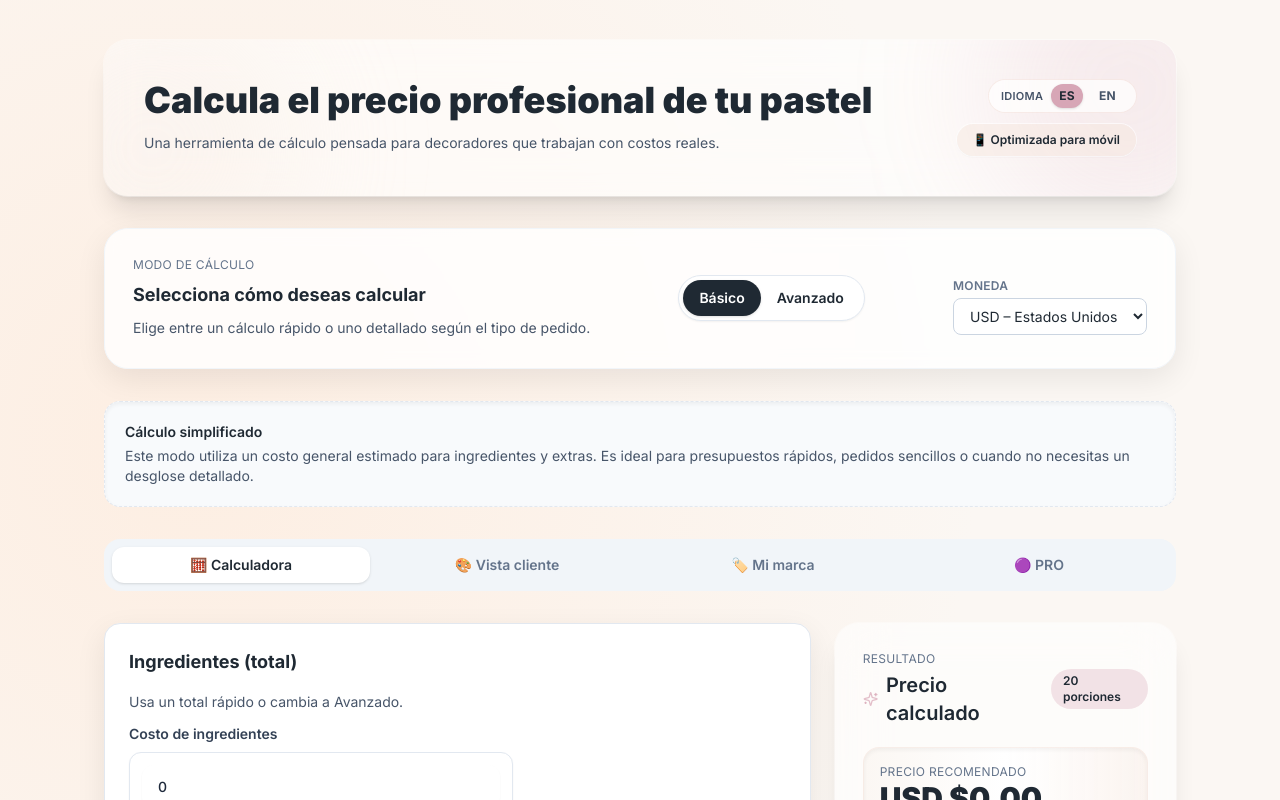
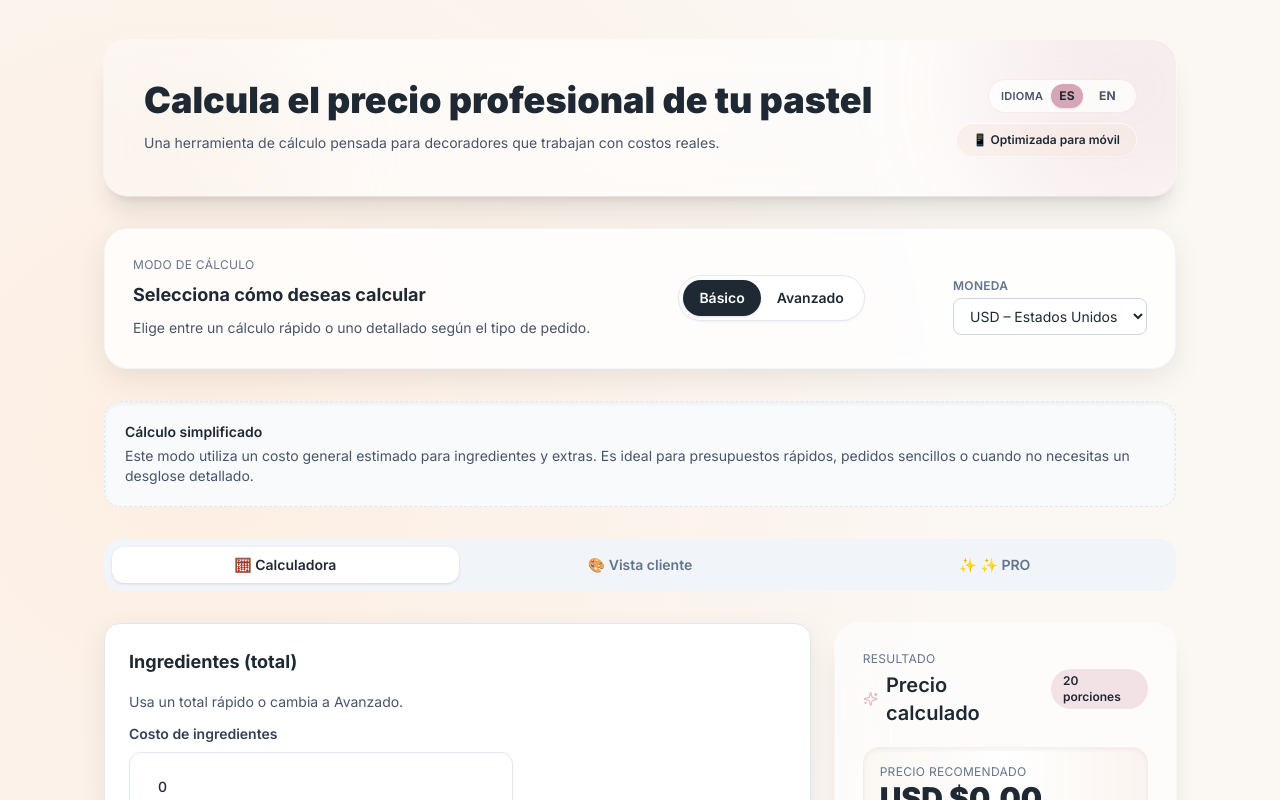
Before and after one commit to vcrs86/cake-pricing-app, a Next.js app: page / in a window 1280 px wide. Shown: the top 800 px of the page. Built offline with nearby package versions, Linux system fonts and the light colour scheme.

Commit message:
Brand Tab deleted

```diff
--- a/src/app/page.tsx
+++ b/src/app/page.tsx
@@ -241,7 +241,7 @@ export default function HomePage() {
   );
 
   const [activeTab, setActiveTab] = useState<
-    "calculator" | "client" | "brand" | "pro"
+    "calculator" | "client" | "pro"
   >("calculator");
 
   const [businessName, setBusinessName] = useState("");
@@ -1031,17 +1031,6 @@ export default function HomePage() {
         </button>
 
         <button
-          onClick={() => setActiveTab("brand")}
-          className={`flex-1 rounded-xl px-4 py-2 text-sm font-semibold transition ${
-            activeTab === "brand"
-              ? "bg-white shadow text-brand-slate"
-              : "text-slate-500 hover:bg-white/60"
-          }`}
-        >
-          🏷️ {copy.tabs.brand}
-        </button>
-
-        <button
   onClick={() => setActiveTab("pro")}
   className={`flex-1 rounded-xl px-4 py-2 text-sm font-semibold transition ${
     activeTab === "pro"
@@ -1049,8 +1038,10 @@ export default function HomePage() {
       : "text-slate-500 hover:bg-white/60"
   }`}
 >
-          🟣 {copy.tabs.pro}
-        </button>
+  <span className="mr-1">✨</span>
+  ✨ {copy.tabs.pro}
+</button>
+
       </div>
 
       {/* CALCULATOR TAB */}
```
Lines whose indentation alone changed are shown as unchanged.
